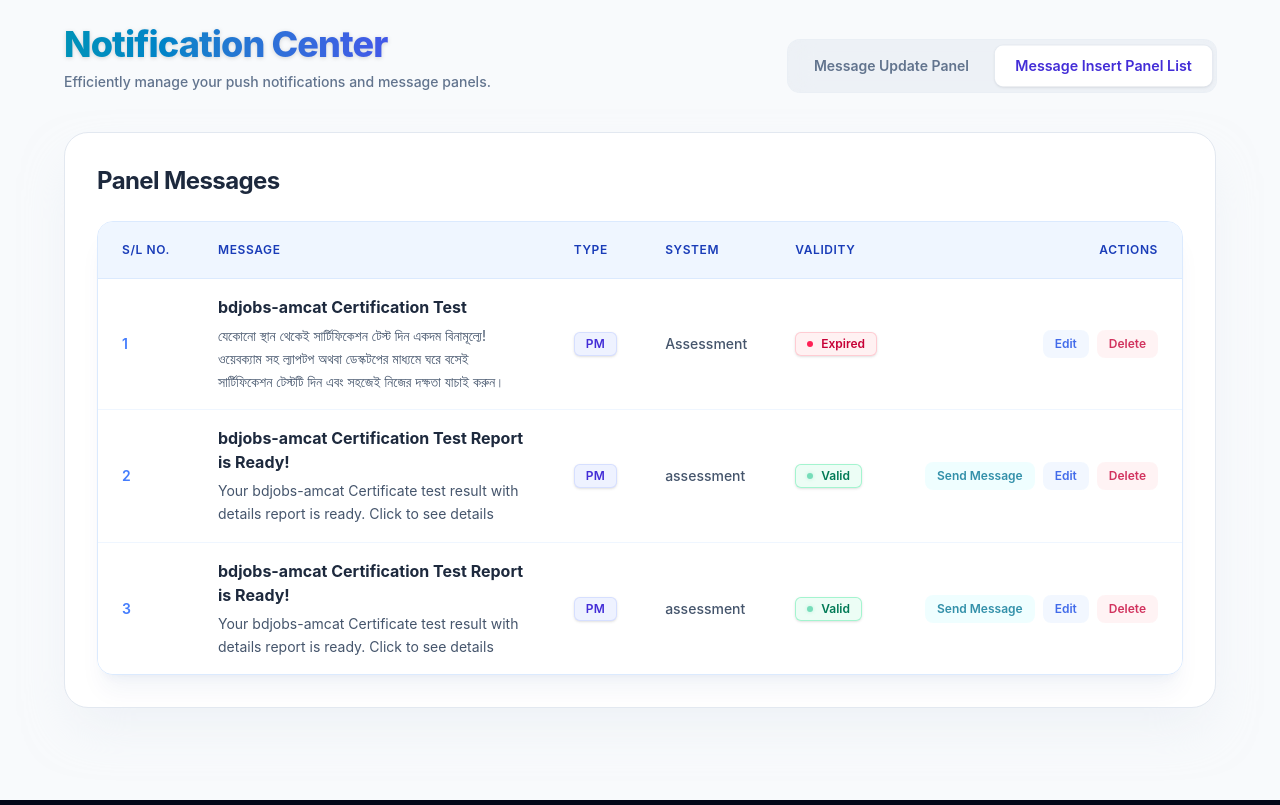
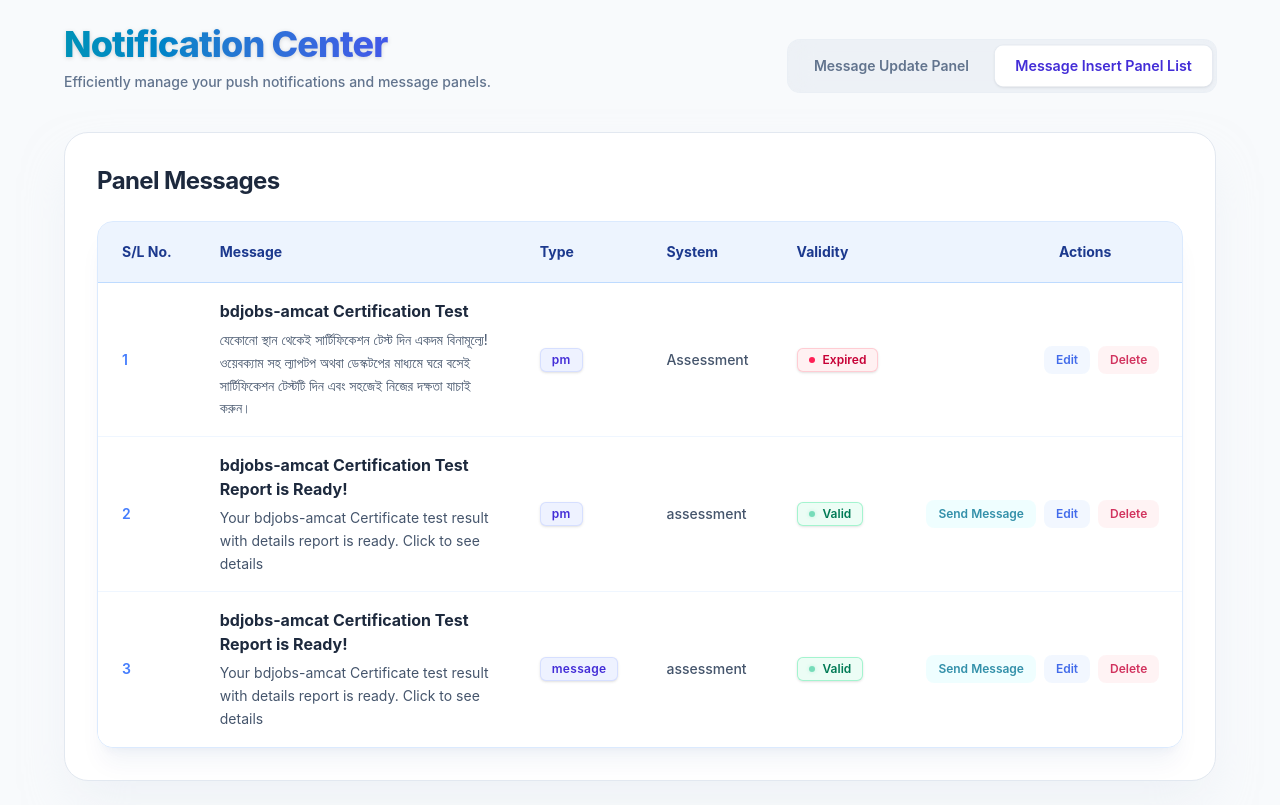
Before and after one commit to IrinOrchi/PushNotification, an Angular app in the folder push-notification/: page /PushNotifications in a window 1280 px wide. Built offline with nearby package versions, Linux system fonts and the light colour scheme.

Commit message:
interface implemented

```diff
--- a/push-notification/src/app/pages/push-notifications/push-notifications.component.html
+++ b/push-notification/src/app/pages/push-notifications/push-notifications.component.html
@@ -165,14 +165,14 @@
           <div class="overflow-hidden rounded-2xl border border-blue-100 bg-white shadow-xl shadow-blue-900/5 transition-all">
             <div class="overflow-x-auto">
               <table class="w-full text-left text-sm text-slate-600">
-                <thead class="bg-blue-50 text-xs uppercase tracking-wider text-blue-800 border-b border-blue-100">
+                <thead class="bg-blue-100/50 text-sm font-bold text-blue-900 border-b border-blue-200">
                   <tr>
-                    <th scope="col" class="whitespace-nowrap px-6 py-5 font-semibold">S/L No.</th>
-                    <th scope="col" class="px-6 py-5 font-semibold">Message</th>
-                    <th scope="col" class="px-6 py-5 font-semibold">Type</th>
-                    <th scope="col" class="px-6 py-5 font-semibold">System</th>
-                    <th scope="col" class="px-6 py-5 font-semibold">Validity</th>
-                    <th scope="col" class="px-6 py-5 text-right font-semibold">Actions</th>
+                    <th scope="col" class="whitespace-nowrap px-6 py-5 font-bold">S/L No.</th>
+                    <th scope="col" class="px-6 py-5 font-bold">Message</th>
+                    <th scope="col" class="px-6 py-5 font-bold">Type</th>
+                    <th scope="col" class="px-6 py-5 font-bold">System</th>
+                    <th scope="col" class="px-6 py-5 font-bold">Validity</th>
+                    <th scope="col" class="px-6 py-5 text-right font-bold pr-[4.5rem]">Actions</th>
                   </tr>
                 </thead>
                 <tbody class="divide-y divide-blue-50">
@@ -187,7 +187,7 @@
                       </td>
                       <td class="whitespace-nowrap px-6 py-4">
                         <span class="inline-flex rounded-md bg-indigo-50 px-3 py-1 text-xs font-semibold tracking-wide text-indigo-700 ring-1 ring-inset ring-indigo-200/60 shadow-sm transition-all group-hover:bg-indigo-100">
-                          {{ msg.messageType | uppercase }}
+                          {{ msg.messageType }}
                         </span>
                       </td>
                       <td class="whitespace-nowrap px-6 py-4 font-medium text-slate-600 group-hover:text-slate-800 transition-colors">{{ msg.systemName }}</td>
--- a/push-notification/src/app/pages/push-notifications/push-notifications.component.ts
+++ b/push-notification/src/app/pages/push-notifications/push-notifications.component.ts
@@ -1,24 +1,7 @@
 import { Component, computed, inject, signal } from '@angular/core';
 import { CommonModule } from '@angular/common';
 import { PushNotificationService } from '../../services/push-notification.service';
-
-export interface ParsedMessageDetails {
-  msgTitle?: string;
-  msg?: string;
-  imgSrc?: string;
-  link?: string;
-  activityNode?: string;
-  LogoSrc?: string;
-}
-
-export interface ApiResponseMessage {
-  messageID: number;
-  messageDetails: string;
-  parsedDetails?: ParsedMessageDetails;
-  messageType: string;
-  systemName: string;
-  valid: number;
-}
+import { ApiResponseMessage, ParsedMessageDetails } from '../../models/message.model';
 
 @Component({
   selector: 'app-push-notifications',
@@ -59,7 +42,7 @@
     {
       messageID:20,
       messageDetails: '{"msgTitle":"bdjobs-amcat Certification Test Report is Ready!","msg":"Your bdjobs-amcat Certificate test result with details report is ready. Click to see details","imgSrc":"","link":"https://mybdjobs.bdjobs.com/mybdjobs/assessment/smnt_certification_complete_examlist.asp/"}',
-      messageType: "pm",
+      messageType: "message",
       systemName: "assessment",
       valid: 1
     }
```
Also changed, not shown: push-notification/src/app/models/message.model.ts (added, +17 -0 lines).
